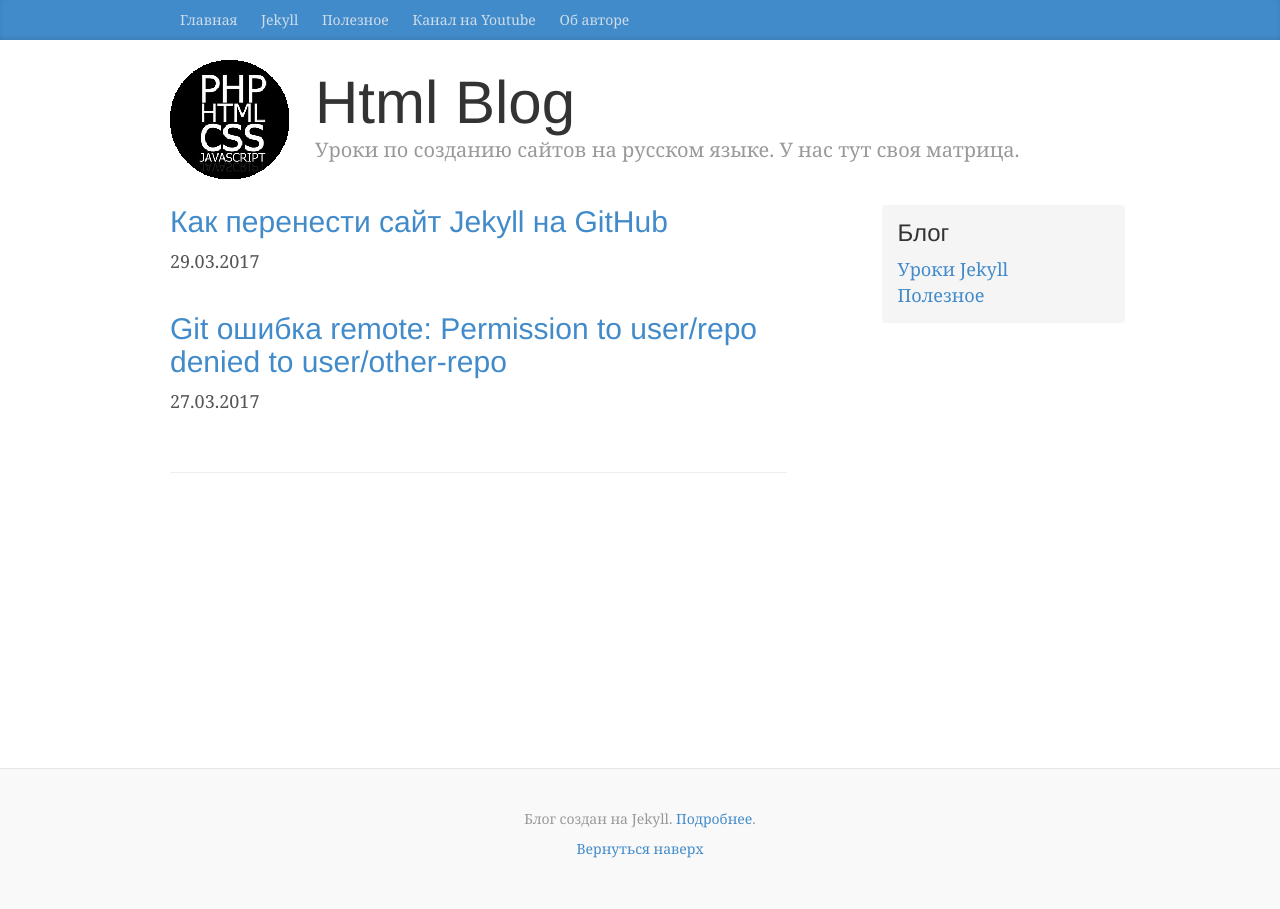
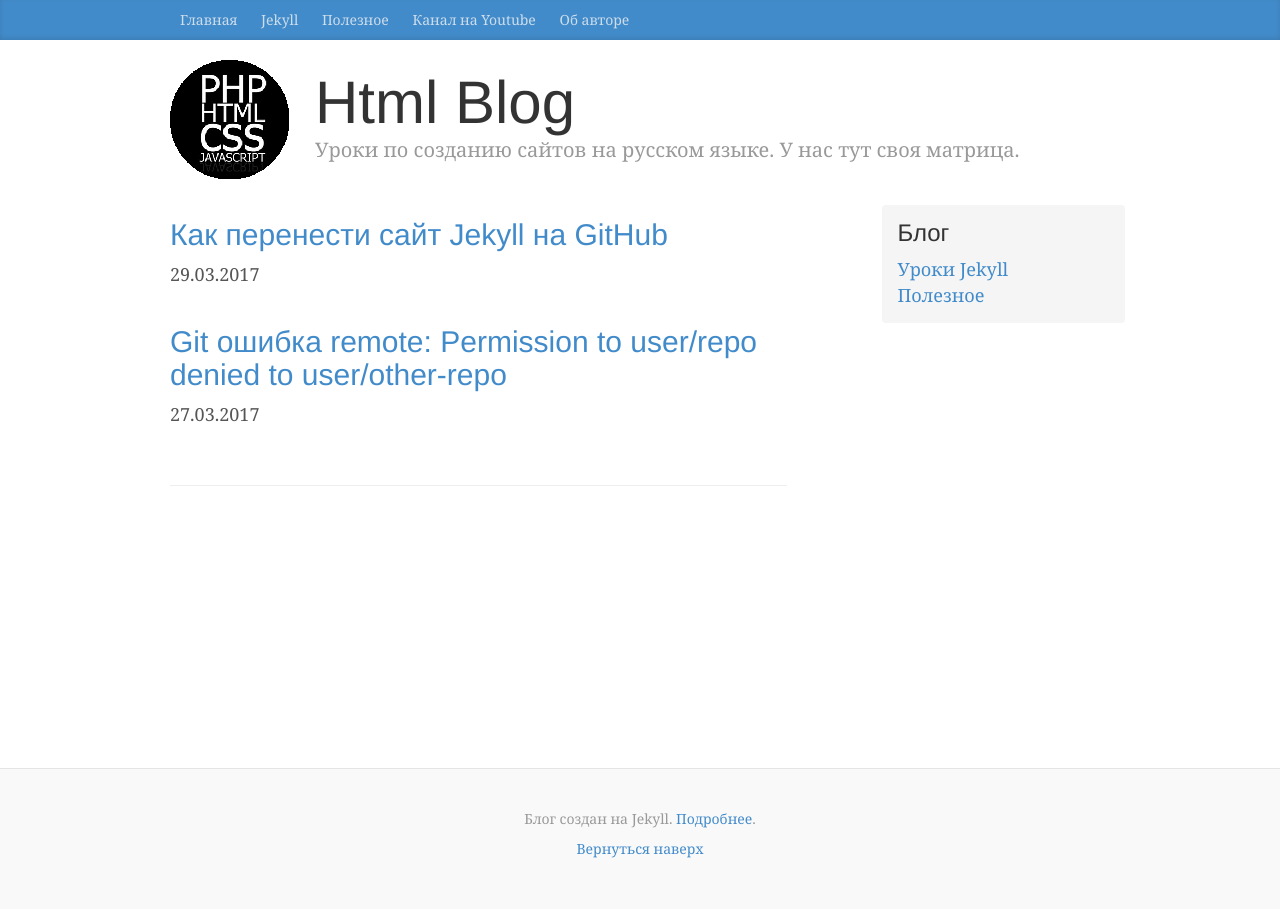
Before and after one commit to htmlblog/htmlblog.github.io, a Jekyll site: the page built from index.html, in a window 1280 px wide. Built offline with Jekyll 4.4.1, drawn with Linux system fonts in a browser that asks for light colours; the list of posts is cut into pages by our own code; comment, search, counter and statistics services are not loaded.

Commit message:
Update blog.css

```diff
--- a/assets/blog.css
+++ b/assets/blog.css
@@ -104,6 +104,7 @@ h6, .h6 {
 .blog-main {
   font-size: 18px;
   line-height: 1.5;
+  margin-top: 13px;
 }
 
 /* Sidebar modules for boxing content */
```
